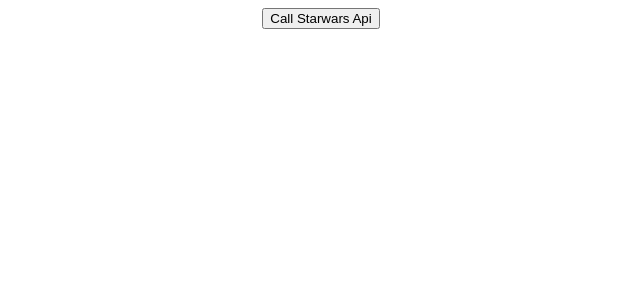
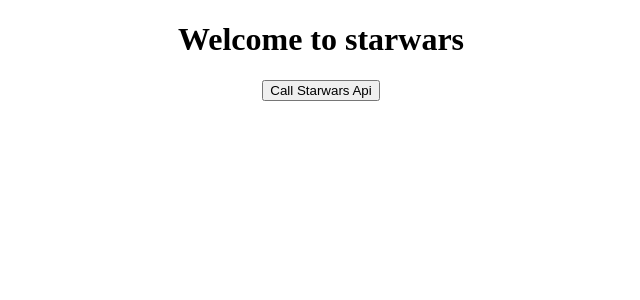
Before and after one commit to ZechariahMcPherson/quick-react-app, a React (Create React App) app: page / in a window 1280 px wide. Shown: the top 300 px of the page, without its empty margins (319-959 px from the left). Built offline with nearby package versions, Linux system fonts and the light colour scheme.

Commit message:
changed store reducer to index.js

```diff
--- a/src/App.js
+++ b/src/App.js
@@ -14,7 +14,7 @@
   render() {
     return (
       <div className="App">
-
+        <h1>Welcome to starwars</h1>
         <Button text="Call Starwars Api" callback={this.callStarwarsApi.bind(this)} />
 
       </div>
--- a/src/index.js
+++ b/src/index.js
@@ -40,7 +40,7 @@
 import { Provider } from 'react-redux';
 import { createStore } from 'redux';
 
-import rootReducer from "./reducers/homeComponentsReducer.js";
+import rootReducer from "./reducers/index.js";
 
 import App from "./App.js";
 
--- a/src/reducers/homeComponentsReducer.js
+++ b/src/reducers/homeComponentsReducer.js
@@ -17,7 +17,7 @@
 }
 */
 
-export default function counter(state = 0, action) {
+export default function homeComponent(state = 0, action) {
   switch (action.type) {
     case 'GET_STARWARS_SUCCESSS':
     return({
--- a/src/reducers/index.js
+++ b/src/reducers/index.js
@@ -1,10 +1,8 @@
+//for when I have multiple reducers
+/*
+import { combineReducers } from 'redux';
+*/
 
-
-import { combineReducers } from 'redux';
 import homeComponentReducer from './homeComponentsReducer.js';
 
-
-​
-export default combineReducers({
-  homeComponentReducer
-});
+export default homeComponentReducer;
```
